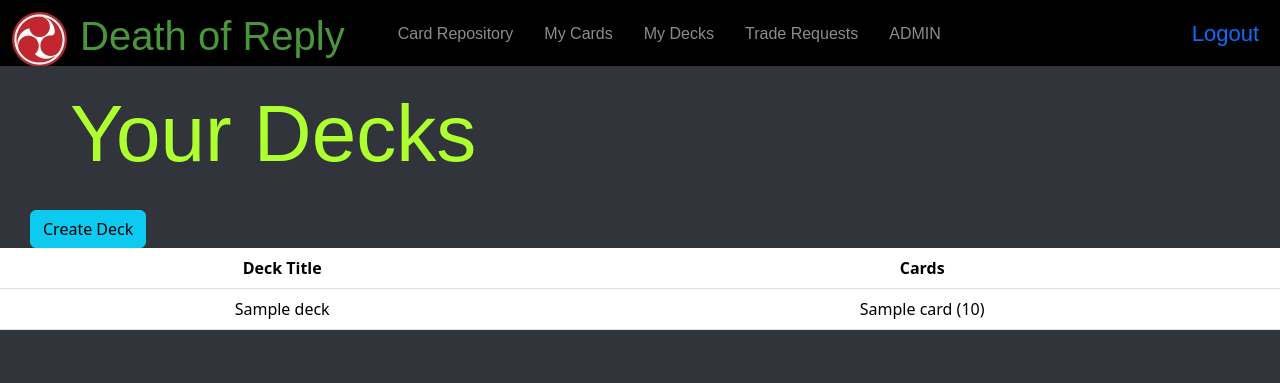
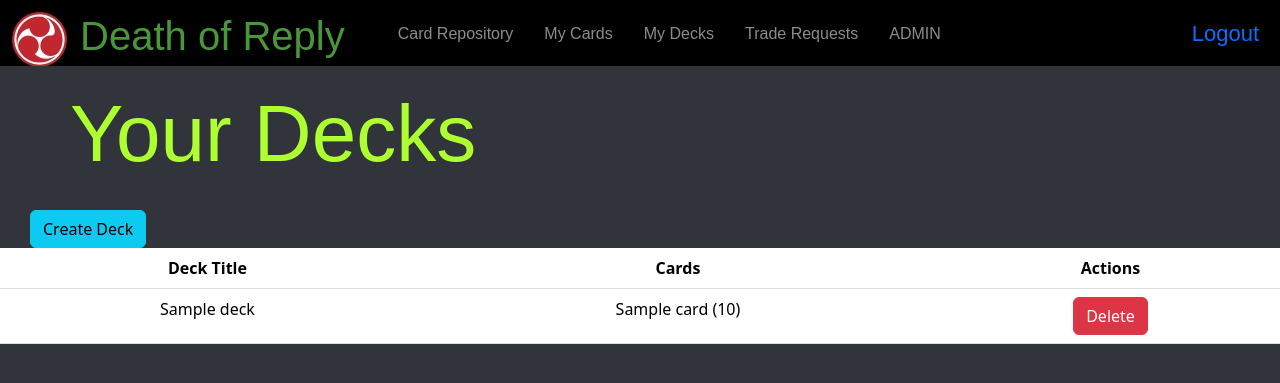
Before and after one commit to jilltorkelson/UNOSystemSpielcraft, a Django app: page /my_decks/ in a window 1280 px wide. Shown: the top 383 px of the page. Run offline with Django 5.2, Linux system fonts and the light colour scheme; a user stored in the database is signed in; tables that the repository leaves empty hold one stand-in row (values such as "Sample post").

Commit message:
Added delete deck

```diff
--- a/cards/templates/cards/my_decks.html
+++ b/cards/templates/cards/my_decks.html
@@ -11,6 +11,7 @@
                 <tr>
                     <th scope="col">Deck Title</th>
                     <th scope="col">Cards</th>
+                    <th scope="col">Actions</th>
                 </tr>
             </thead>
             <tbody>
@@ -24,6 +25,9 @@
                                 None
                             {% endfor %}
                         </td>
+                        <td>
+                            <a href="{% url 'delete_deck' pk=deck.decks_id %}" class='btn btn-danger'>Delete</a>
+                        </td>
                     </tr>
                 {% endfor %}
             </tbody>
--- a/cards/templates/cards/trade_request_list.html
+++ b/cards/templates/cards/trade_request_list.html
@@ -32,7 +32,7 @@
                         </td>
                         <td>
                             {% if tradeRequest.playerRequesting != user and tradeRequest.trade_request_id in available_trades %}
-                                <a href="{% url 'accept_trade_request' pk=tradeRequest.trade_request_id %}" class='btn btn-info'>Accept</a>
+                                <a href="{% url 'accept_trade_request' pk=tradeRequest.trade_request_id %}" class='btn btn-success'>Accept</a>
                             {% else %}
                                 {% if tradeRequest.playerRequesting == user %}
                                     YOUR REQUEST
--- a/cards/urls.py
+++ b/cards/urls.py
@@ -12,7 +12,8 @@ urlpatterns = [
     path('card_detail/<int:pk>/', views.CardDetailView.as_view(), name='card_detail'),
     path('trade_request_create/', views.TradeRequestCreateView.as_view(), name='trade_request_create'),
     path('deck_create/', views.DeckCreateView.as_view(), name='deck_create'),
-    path('accept_trade_request/<uuid:pk>', views.accept_trade_request_view, name='accept_trade_request')
+    path('accept_trade_request/<uuid:pk>', views.accept_trade_request_view, name='accept_trade_request'),
+    path('delete_deck/<uuid:pk>', views.delete_deck_view, name='delete_deck')
 ]
 
 # Serve media files during development
--- a/cards/views.py
+++ b/cards/views.py
@@ -138,6 +138,12 @@ class DeckCreateView(LoginRequiredMixin, CreateView):
         return redirect('my_decks')
 
 
+def delete_deck_view(request, pk):
+    deck = Decks.objects.get(pk=pk)
+    deck.delete()
+    return redirect('my_decks')
+
+
 @transaction.atomic
 def accept_trade_request_view(request, pk):
     trade_request = TradeRequest.objects.get(pk=pk)
```
